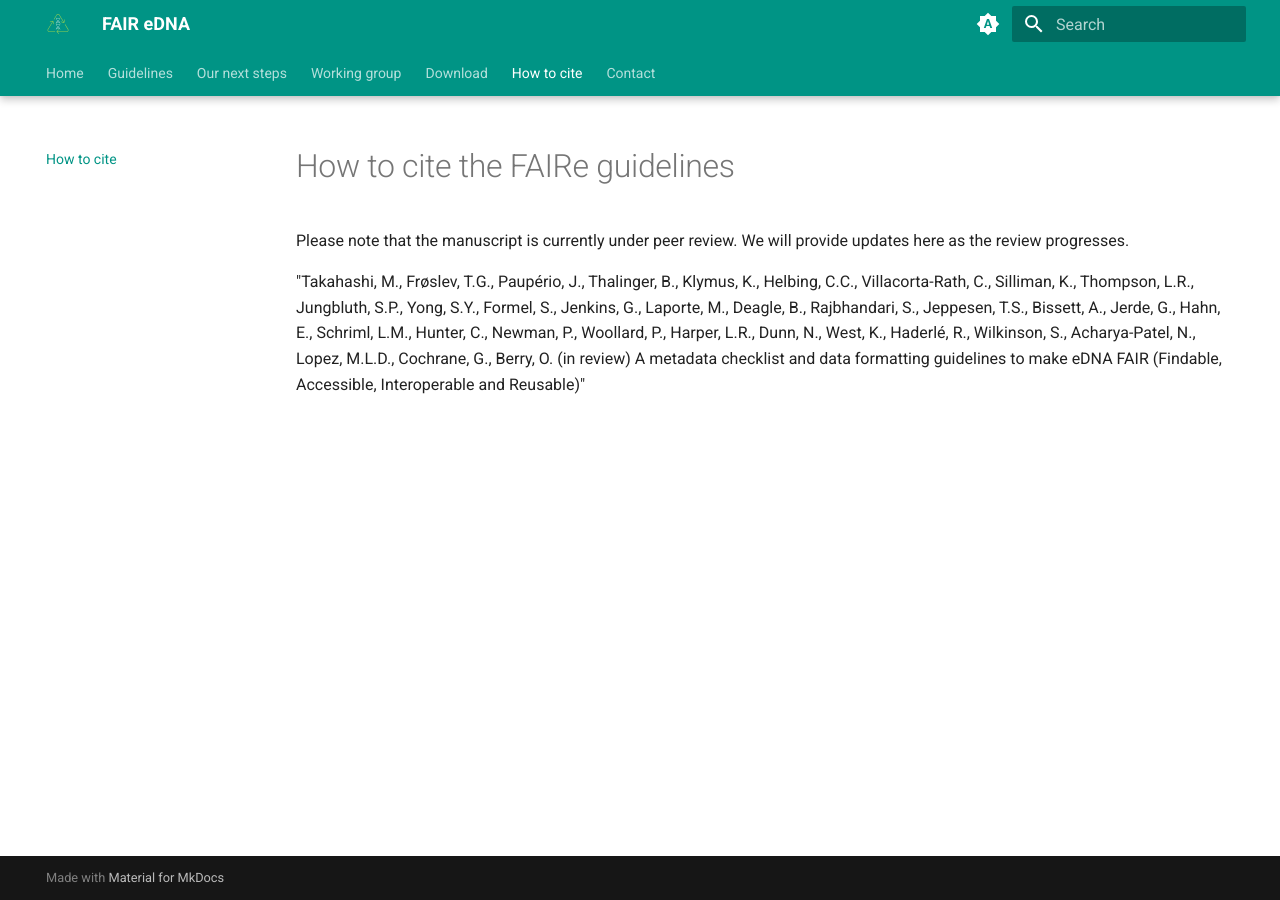
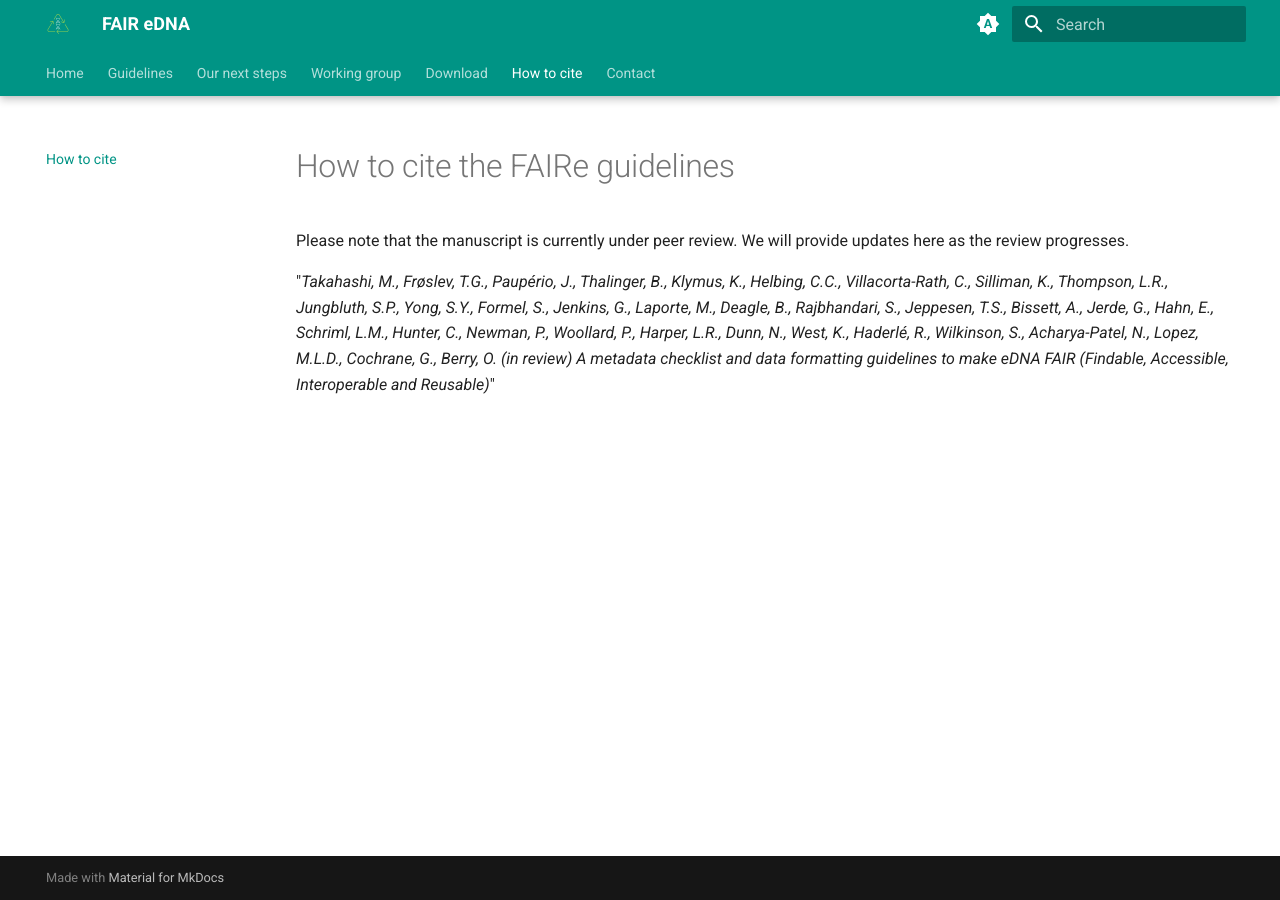
Before and after one commit to FAIR-eDNA/FAIR-eDNA.github.io, an MkDocs documentation site: the page built from docs/citation.md, in a window 1280 px wide. Built offline with MkDocs 1.6.1 and Material for MkDocs 9.7.7, drawn with Linux system fonts in a browser that asks for light colours.

```diff
--- a/docs/citation.md
+++ b/docs/citation.md
@@ -2,4 +2,4 @@
 
 Please note that the manuscript is currently under peer review. We will provide updates here as the review progresses.
 
-"Takahashi, M., Frøslev, T.G., Paupério, J., Thalinger, B., Klymus, K., Helbing, C.C., Villacorta-Rath, C., Silliman, K., Thompson, L.R., Jungbluth, S.P., Yong, S.Y., Formel, S., Jenkins, G., Laporte, M., Deagle, B., Rajbhandari, S., Jeppesen, T.S., Bissett, A., Jerde, G., Hahn, E., Schriml, L.M., Hunter, C., Newman, P., Woollard, P., Harper, L.R., Dunn, N., West, K., Haderlé, R., Wilkinson, S., Acharya-Patel, N., Lopez, M.L.D., Cochrane, G., Berry, O. (in review) A metadata checklist and data formatting guidelines to make eDNA FAIR (Findable, Accessible, Interoperable and Reusable)"
+"_Takahashi, M., Frøslev, T.G., Paupério, J., Thalinger, B., Klymus, K., Helbing, C.C., Villacorta-Rath, C., Silliman, K., Thompson, L.R., Jungbluth, S.P., Yong, S.Y., Formel, S., Jenkins, G., Laporte, M., Deagle, B., Rajbhandari, S., Jeppesen, T.S., Bissett, A., Jerde, G., Hahn, E., Schriml, L.M., Hunter, C., Newman, P., Woollard, P., Harper, L.R., Dunn, N., West, K., Haderlé, R., Wilkinson, S., Acharya-Patel, N., Lopez, M.L.D., Cochrane, G., Berry, O. (in review) A metadata checklist and data formatting guidelines to make eDNA FAIR (Findable, Accessible, Interoperable and Reusable)_"
```
